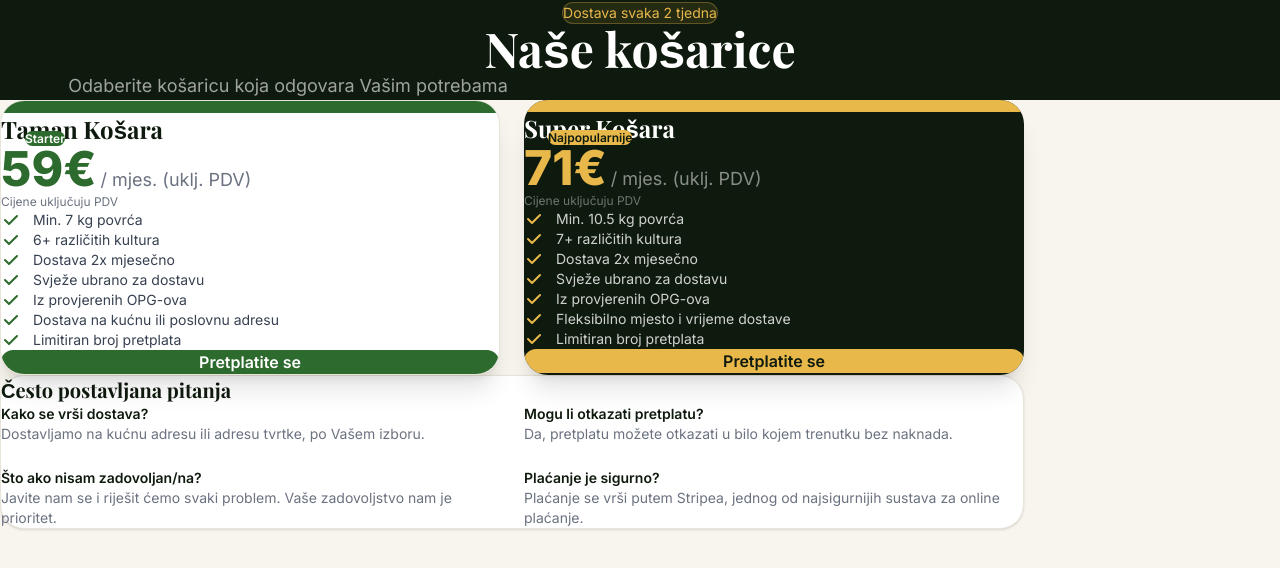
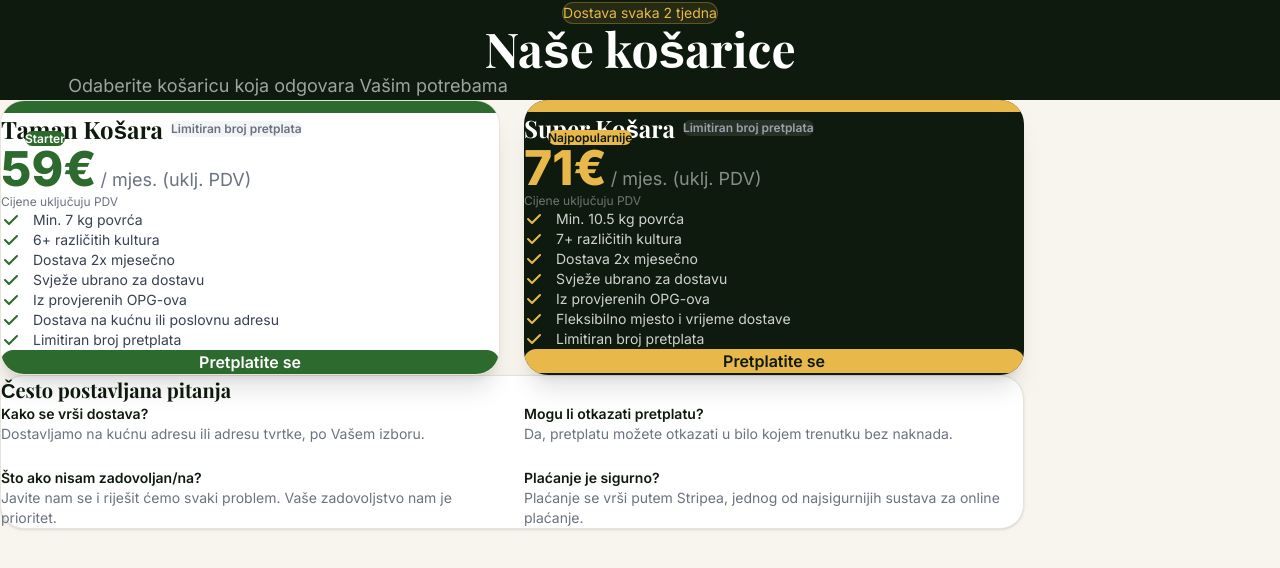
Before and after one commit to lucija-lab/vediwebside, a Next.js app: page /1/kosarice in a window 1280 px wide. Shown: the top 568 px of the page. Built offline with nearby package versions, Linux system fonts and the light colour scheme; a web font is replaced by a local one.

Commit message:
feat: badge limitiran broj pretplata a cote du nom des paniers

```diff
--- a/app/[locale]/kosarice/page.tsx
+++ b/app/[locale]/kosarice/page.tsx
@@ -60,7 +60,10 @@ export default function KosariceePage() {
             </div>
             <div className="h-3 bg-[#2d6a2d]" />
             <div className="p-8 pt-14">
-              <h2 className="text-2xl font-bold text-[#0f1a0e] mb-2">{t("taman.name")}</h2>
+              <div className="flex items-center gap-2 flex-wrap mb-2">
+                <h2 className="text-2xl font-bold text-[#0f1a0e]">{t("taman.name")}</h2>
+                <span className="text-xs font-semibold text-gray-500 bg-gray-100 px-2 py-0.5 rounded-full whitespace-nowrap">Limitiran broj pretplata</span>
+              </div>
               <div className="flex items-baseline gap-1 mb-2">
                 <span className="text-5xl font-extrabold text-[#2d6a2d]">{t("taman.price")}€</span>
                 <span className="text-[#6b7280] text-lg">{t("taman.period")}</span>
@@ -90,7 +93,10 @@ export default function KosariceePage() {
             </div>
             <div className="h-3 bg-[#e8b84b]" />
             <div className="p-8 pt-14">
-              <h2 className="text-2xl font-bold text-white mb-2">{t("super.name")}</h2>
+              <div className="flex items-center gap-2 flex-wrap mb-2">
+                <h2 className="text-2xl font-bold text-white">{t("super.name")}</h2>
+                <span className="text-xs font-semibold text-gray-400 bg-white/10 px-2 py-0.5 rounded-full whitespace-nowrap">Limitiran broj pretplata</span>
+              </div>
               <div className="flex items-baseline gap-1 mb-2">
                 <span className="text-5xl font-extrabold text-[#e8b84b]">{t("super.price")}€</span>
                 <span className="text-white/50 text-lg">{t("super.period")}</span>
--- a/app/kosarice/page.tsx
+++ b/app/kosarice/page.tsx
@@ -193,7 +193,10 @@ export default function KosaricePage() {
                   )}
                 </div>
                 <div style={{ padding: "2rem", display: "flex", flexDirection: "column", flex: 1 }}>
-                  <h2 style={{ fontFamily: "var(--font-playfair), Georgia, serif", fontSize: 24, color: dark ? "#faf7f0" : "#1c3a28", marginBottom: "0.5rem" }}>{data.name}</h2>
+                  <div style={{ display: "flex", alignItems: "center", gap: "0.6rem", marginBottom: "0.5rem", flexWrap: "wrap" }}>
+                    <h2 style={{ fontFamily: "var(--font-playfair), Georgia, serif", fontSize: 24, color: dark ? "#faf7f0" : "#1c3a28", margin: 0 }}>{data.name}</h2>
+                    <span style={{ fontSize: 11, fontWeight: 600, color: "#888", background: dark ? "rgba(255,255,255,0.1)" : "#f0f0f0", padding: "0.2rem 0.6rem", borderRadius: 20, whiteSpace: "nowrap" }}>{lang === "hr" ? "Limitiran broj pretplata" : "Limited subscriptions"}</span>
+                  </div>
                   <div style={{ display: "flex", alignItems: "baseline", gap: "0.25rem", marginBottom: "1.25rem" }}>
                     <span style={{ fontSize: 38, fontWeight: 700, color: priceColor }}>{data.price}€</span>
                     <span style={{ color: dark ? "#6a9a7a" : "#8a9a8a", fontSize: 14 }}>/{data.period}</span>
```
